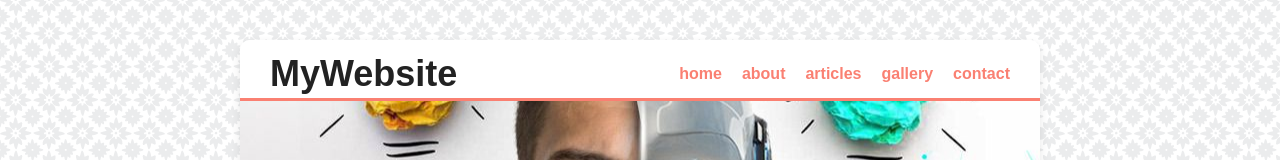
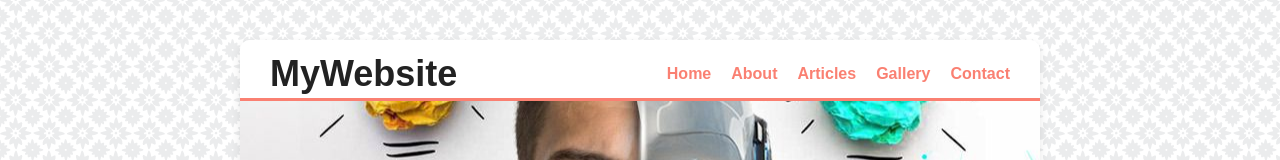
Before and after one commit to faisal69dwi/itw2025_a_253040040, a plain HTML site: page latihan/latihan6/index.html in a window 1280 px wide. Shown: the top 160 px of the page. Drawn offline with Linux system fonts and the light colour scheme.

Commit message:
menyelesaikan tugas #6

```diff
--- a/latihan/latihan6/index.html
+++ b/latihan/latihan6/index.html
@@ -13,11 +13,11 @@
             <h1 class="judul">MyWebsite</h1>
 
             <ul class="nav-links">
-                <li><a href="#">home</a></li>
-                <li><a href="#">about</a></li>
-                <li><a href="#">articles</a></li>
-                <li><a href="#">gallery</a></li>
-                <li><a href="#">contact</a></li>
+                <li><a href="#">Home</a></li>
+                <li><a href="#">About</a></li>
+                <li><a href="#">Articles</a></li>
+                <li><a href="#">Gallery</a></li>
+                <li><a href="#">Contact</a></li>
             </ul>
 
             <div class="menu-toggle">
```
